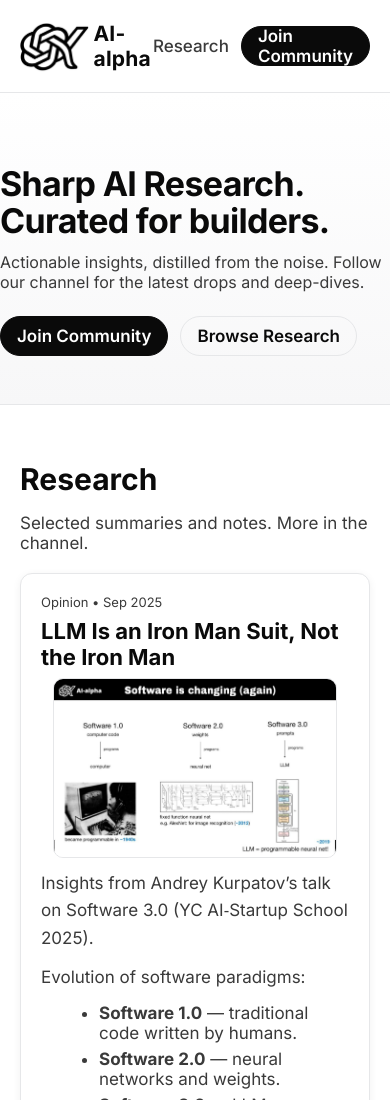
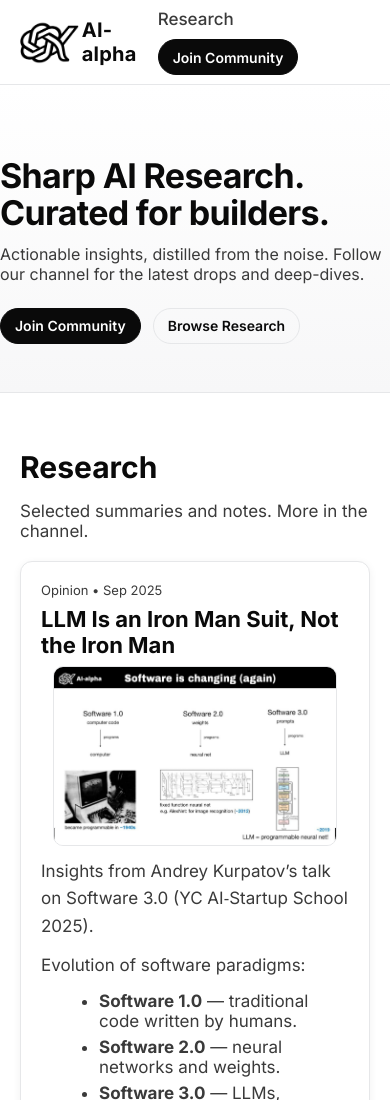
Before and after one commit to derlugov25/aialpha, a plain HTML site: page index.html in a window 390 px wide. Shown: the top 1100 px of the page. Drawn offline with Linux system fonts and the light colour scheme.

Commit message:
Reduce logo size; improve mobile header/buttons for small screens

```diff
--- a/styles.css
+++ b/styles.css
@@ -46,7 +46,7 @@ body {
   height: 100px;
 }
 .brand { display: inline-flex; align-items: center; gap: 6px; text-decoration: none; color: inherit; }
-.brand-logo { height: 56px; width: auto; display: block; }
+.brand-logo { height: 50px; width: auto; display: block; }
 .brand-name { font-weight: 700; letter-spacing: 0.2px; font-size: 22px; }
 
 .nav { display: flex; align-items: center; gap: 16px; }
@@ -122,11 +122,12 @@ body {
 
 /* Mobile adjustments */
 @media (max-width: 480px) {
-  .header-inner { height: 92px; }
-  .brand { gap: 4px; }
-  .brand-logo { height: 52px; }
-  .brand-name { font-size: 21px; }
-  .nav { gap: 12px; }
+  .header-inner { height: 84px; }
+  .brand { gap: 3px; }
+  .brand-logo { height: 44px; }
+  .brand-name { font-size: 20px; }
+  .nav { gap: 10px; flex-wrap: wrap; }
+  .button { height: 36px; padding: 0 14px; font-size: 14px; }
   .hero-title { font-size: 34px; }
   .hero-subtitle { font-size: 16px; }
 }
```
